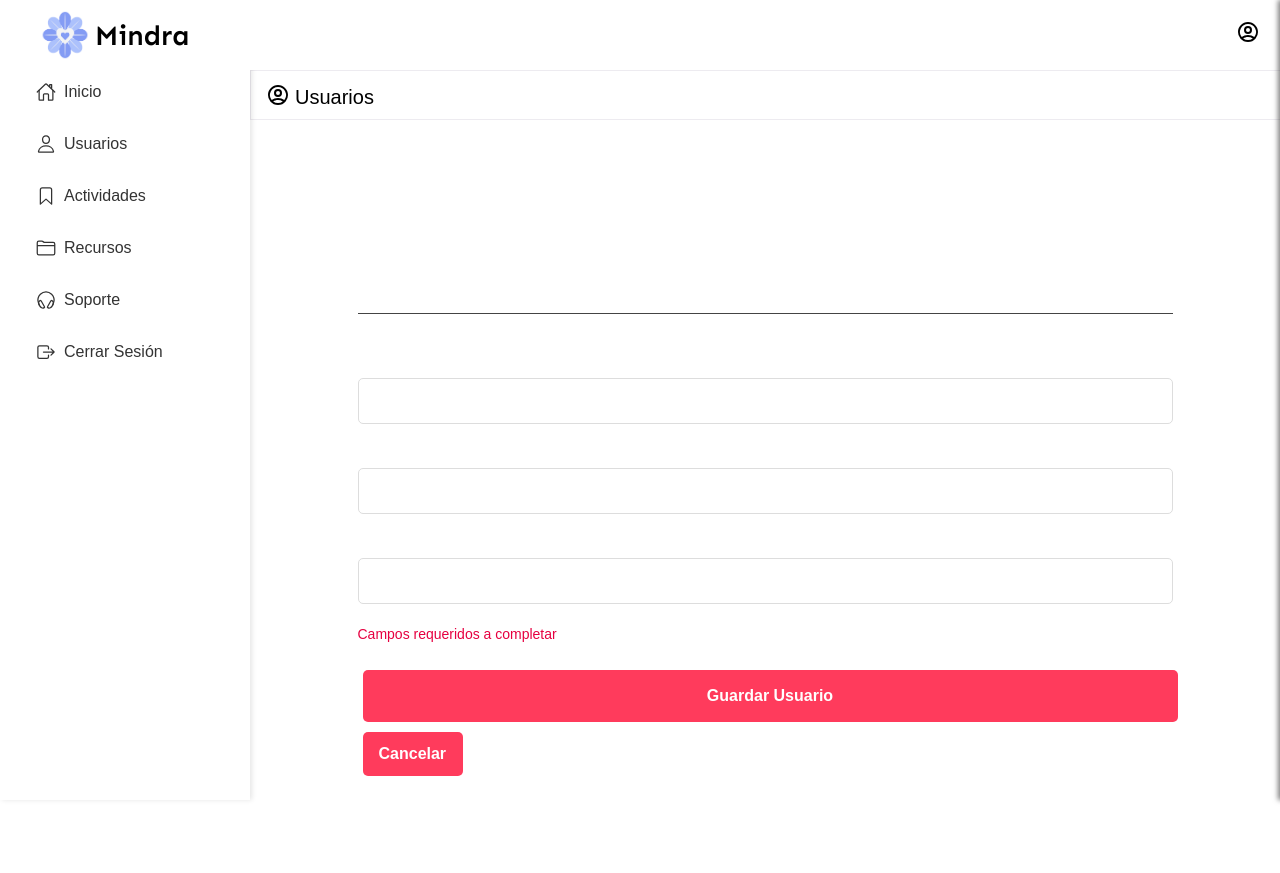
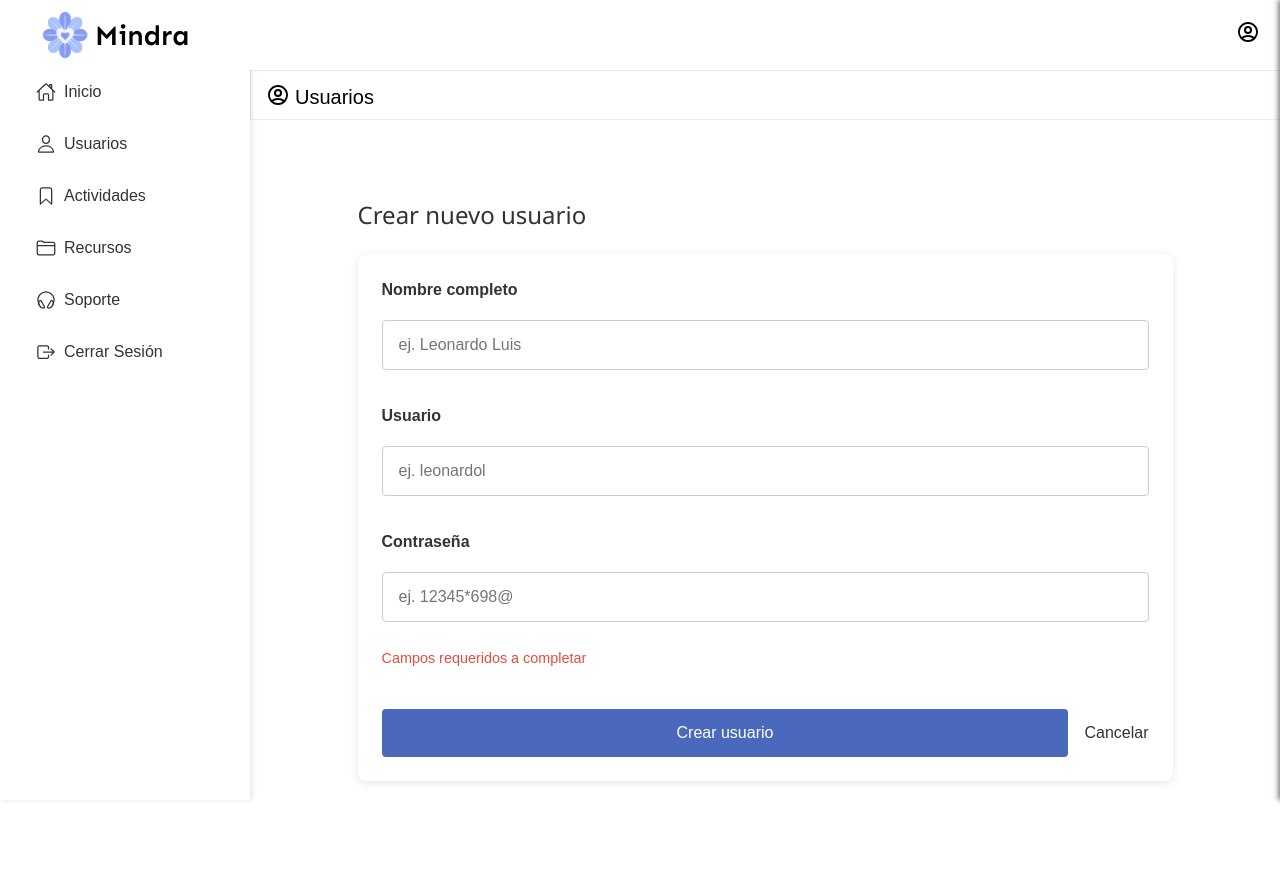
Before and after one commit to luisleon7677/-StressMonit_Project, a Flask app: page /crear_usuario in a window 1280 px wide. Before the commit the page ends 803 px from the top, so only its background shows below. Run offline with Flask 3, Linux system fonts and the light colour scheme; the visitor is signed in with stand-in values (Sample User, id 1).

Commit message:
Cambios Usuario-Editar-Crear

```diff
--- a/static/soporte.css
+++ b/static/soporte.css
@@ -30,10 +30,10 @@ body{
     color: white;
 }
 .accordion-item:first-of-type>.accordion-header .accordion-button{
-    background-color:#f04158;
+    background-color:#4A69BD;
 }
 [type=button]:not(:disabled), [type=reset]:not(:disabled), [type=submit]:not(:disabled), button:not(:disabled) {
-    background-color:#f04158;
+    background-color:#4A69BD;
 }
 
 .btn-soporte{
--- a/static/usuarios.css
+++ b/static/usuarios.css
@@ -1,348 +1,245 @@
-/* ---------------------------------------- */
-/* estilos para la vista de Usuarios        */
-/* ---------------------------------------- */
-
-/* Contenedor general */
+/* -------- Tema blanco + azul para Usuarios -------- */
 .usuarios-container {
-    width: 90%;
-    max-width: 1000px;
-    margin: 20px auto;
-    padding: 20px;
+  width: 90%;
+  max-width: 1000px;
+  margin: 2rem auto;
 }
 
-/* Título principal */
+/* Título con botón “Crear usuario” */
+.titulo-principal {
+  display: flex;
+  justify-content: space-between;
+  align-items: center;
+  margin-bottom: 1rem;
+}
 .titulo-principal h1 {
-    color: white;
-    font-size: 28px;
-    text-align: center;
-    margin-bottom: 30px;
+  color: #333;
+  font-size: 1.5rem;
+}
+.btn-agregar {
+  background-color: #4A69BD;
+  color: #fff;
+  padding: 0.5rem 1rem;
+  border-radius: 0.25rem;
+  text-decoration: none;
+  transition: background-color 0.2s;
+}
+.btn-agregar:hover {
+  background-color: #3B4F8A;
 }
 
-/* Tabla de usuarios */
+/* Card/Table */
 .tabla-container {
-    background-color: #1E1E1E;
-    padding: 20px;
-    border-radius: 10px;
-    box-shadow: 0 0 10px rgba(0, 0, 0, 0.5);
-    margin-bottom: 30px;
-    overflow-x: auto;
+  background: #fff;
+  border-radius: 0.5rem;
+  box-shadow: 0 2px 8px rgba(0,0,0,0.1);
+  overflow: hidden;
 }
 
+/* Tabla */
 .styled-table {
-    width: 100%;
-    border-collapse: collapse;
-    font-size: 16px;
-    color: white;
+  width:100%;
+  border-collapse:collapse;
+  color:#333;
+}
+.styled-table th,
+.styled-table td {
+  padding:0.75rem 1rem;
+  border-bottom:1px solid #dee2e6;
+}
+.styled-table th {
+  background:#f8f9fa;
+  color:#495057;
+  font-weight:600;
+}
+.styled-table tr:hover {
+  background:#f1f3f5;
 }
 
-.styled-table th, .styled-table td {
-    padding: 12px 15px;
-    border-bottom: 1px solid #444;
-    text-align: left;
+/* “v” en círculo azul */
+.btn-detalles-circle {
+  background:#4A69BD;
+  color:#fff;
+  width:32px; height:32px;
+  border:none;
+  border-radius:50%;
+  font-size:0.9rem;
+  cursor:pointer;
+  transition:background 0.2s;
+}
+.btn-detalles-circle:hover {
+  background:#3B4F8A;
 }
 
-.styled-table th {
-    background-color: #333;
-    color: white;
-    font-weight: bold;
+/* Botón de acciones: solo “…” sin marco visible */
+.actions-toggle {
+  background:none;
+  border:none;
+  color:#fff;
+  font-size:1.25rem;
+  line-height:1;
+  padding:0 0.5rem;
+  cursor:pointer;
+}
+.actions-toggle:focus {
+  box-shadow:none;
 }
 
-.styled-table tr:hover {
-    background-color: #2A2A2A;
+/* Dropdown container */
+.acciones-dropdown .dropdown-menu {
+  min-width: 8rem;
+}
+.acciones-dropdown .dropdown-item {
+  display:flex;
+  align-items:center;
+  color: #333;
+}
+.acciones-dropdown .dropdown-item i {
+  font-size:1rem;
+  margin-right:0.5rem;
 }
 
-/* Botones de acción en la tabla */
-.btn-editar {
-    background-color: #4A90E2;
-    color: white;
-    padding: 8px 28px;
-    border-radius: 5px;
-    text-decoration: none;
-    margin-right: 5px;
-    transition: background-color 0.3s;
+/* “Eliminar” como texto rojo */
+.acciones-dropdown .delete-item {
+  color:#4A69BD;
+  background:none;
+  border:none;
+  width:100%;
+  text-align:left;
+  padding:0.25rem 1rem;
+  cursor:pointer;
 }
-.btn-editar:hover {
-    background-color: #357ABD;
+.acciones-dropdown .delete-item:hover {
+  background:rgba(231,76,60,0.1);
 }
 
-.btn-eliminar {
-    background-color: #FF3B5C;
-    color: white;
-    padding: 8px 12px;
-    border-radius: 5px;
-    text-decoration: none;
-    transition: background-color 0.3s;
-    width: 90px;
+/* Paginación */
+.page-link-custom {
+  color:#495057;
+  background:#fff;
+  border:1px solid #dee2e6;
+  margin:0 0.25rem;
+  padding:0.25rem 0.5rem;
 }
-.btn-eliminar:hover {
-    background-color: #E60040;
+.page-link-custom:hover {
+  background:#e9ecef;
+}
+.page-item.active .page-link-custom {
+  background:#4A69BD;
+  color:#fff;
+  border-color:#4A69BD;
 }
 
-/* Separador */
-.separador {
-    height: 1px;
-    background-color: #444;
-    margin: 30px 0;
-    width: 100%;
+/* Centrar */
+.text-center {
+  text-align:center !important;
 }
 
 
+/* Hacemos que el botón de acciones sea solo tres puntos */
+.actions-toggle {
+  background: none !important;    /* sin fondo */
+  border: none !important;        /* sin borde */
+  color: #4A69BD !important;      /* texto azul */
+  font-size: 1.25rem;
+  line-height: 1;
+  padding: 0 0.5rem;
+  cursor: pointer;
+}
+/* Eliminamos el caret que Bootstrap pone con ::after */
+.actions-toggle::after {
+  display: none !important;
+}
 
-.btn-agregar {
-    flex: 1;
-    background-color: #FF3B5C;
-    color: white;
-    padding: 14px 20px;
-    border: none;
-    border-radius: 5px;
-    cursor: pointer;
-    font-size: 16px;
-    font-weight: bold;
-    text-align: center;
-    text-decoration: none;
-    transition: background-color 0.3s;
-}
-.btn-agregar:hover {
-    background-color: #E60040;
+/* Aseguramos que al hacer focus no salga outline feo */
+.actions-toggle:focus {
+  outline: none;
+  box-shadow: none !important;
 }
 
 
+/* ─── Estilos para “Crear nuevo usuario” ─── */
 
-
-/* --- Ajustes para la numeración interna --- */
-.styled-table th:first-child,
-.styled-table td:first-child {
-  width: 40px;
-  text-align: center;
+.form-create-user {
+  display: flex;
+  flex-direction: column;
+  gap: 1.5rem;
+  background: #fff;
+  padding: 1.5rem;
+  border-radius: 0.5rem;
+  box-shadow: 0 2px 8px rgba(0,0,0,0.1);
 }
 
-/* ---------- Conteo lateral de usuarios ---------- */
-.usuarios-content {
+.form-row {
   display: flex;
-  align-items: flex-start;
-  gap: 20px;
+  gap: 1rem;
 }
 
-.usuarios-list {
+.form-group {
   flex: 1;
+  display: flex;
+  flex-direction: column;
 }
 
-.usuarios-count-bar {
-  width: 60px;
-  background-color: #1E1E1E;
-  padding: 10px;
-  border-radius: 10px;
-  box-shadow: 0 0 10px rgba(0, 0, 0, 0.5);
+.form-group label {
+  margin-bottom: 0.5rem;
+  color: #333;
+  font-weight: 600;
 }
 
-.usuarios-count-bar h3 {
-  color: white;
-  text-align: center;
-  margin-bottom: 10px;
-  font-size: 18px;
+.form-group input {
+  padding: 0.75rem 1rem;
+  border: 1px solid #ccc;
+  border-radius: 0.25rem;
+  font-size: 1rem;
+  color: #333;
 }
 
-.usuarios-count-bar ul {
-  list-style: none;
-  margin: 0;
-  padding: 0;
+#mensaje-error {
+  color: #E74C3C;
+  font-size: 0.9rem;
+  margin-top: -0.5rem;
 }
 
-.usuarios-count-bar li {
-  color: white;
-  text-align: center;
-  margin: 5px 0;
-  padding: 4px 0;
-  border-bottom: 1px solid #444;
+.form-actions {
+  display: flex;
+  align-items: center;
+  gap: 1rem;
 }
 
-
-
-
-
-/* --- Centrado completo de la fila de detalles --- */
-/* Aseguramos que el <td> que contiene la subtabla ocupe todo el ancho
-   y centre su contenido */
-.details-row td {
-  background-color: #1A1A1A;  /* opcional: fondo un poco distinto */
-  padding: 0;                 /* quitamos padding extra */
-  text-align: center;         /* centro horizontal */
-  vertical-align: middle;     /* centro vertical */
+.btn-primary {
+  background-color: #4A69BD;
+  color: #fff;
+  padding: 0.75rem 1.5rem;
+  border: none;
+  border-radius: 0.25rem;
+  font-size: 1rem;
+  cursor: pointer;
+  transition: background 0.2s;
 }
 
-/* La propia subtabla, centrada y con ancho cómodo */
-.details-row td > table {
-  width: 80%;                 /* ajusta este % a tu gusto */
-  margin: 0 auto;             /* centra la tabla */
-  border-collapse: collapse;
+.btn-primary:disabled {
+  background-color: #4A69BD;
+  cursor: not-allowed;
 }
 
-/* Celdas y encabezados de la subtabla, centrados */
-.details-row th,
-.details-row td {
-  text-align: center;         /* centro horizontal */
-  vertical-align: middle;     /* centro vertical */
-  padding: 10px 5px;          /* algo de espacio interior */
+.btn-primary:hover:not(:disabled) {
+  background-color: #3B4F8A;
 }
 
-/* Opcional: dar contraste a cada fila */
-.details-row tbody tr:nth-child(even) td {
-  background-color: #252525;
+.link-cancel {
+  color: #333;
+  text-decoration: none;
+  font-size: 1rem;
 }
 
-
-
-/* botón de desplegable */
-.btn-detalles {
-  background-color: #4A90E2;
-  color: white;
-  padding: 6px 12px;
-  border: none;
-  border-radius: 5px;
-  cursor: pointer;
-}
-.btn-detalles:hover {
-  background-color: #357ABD;
+.link-cancel:hover {
+  text-decoration: underline;
 }
 
-/* Ajuste de colspan en la fila de detalle si cambias columnas */
-.styled-table td[colspan] {
-  padding: 0;
-  background: #2A2A2A;
+/* Responsive: en móvil, cada “form-row” pasa a bloque */
+@media (max-width: 600px) {
+  .form-row {
+    flex-direction: column;
+  }
 }
-
-.btn-detalles-circle {
-  background-color: #4A90E2;    /* mismo color azul */
-  color: white;
-  width: 32px;                  /* tamaño de círculo */
-  height: 32px;
-  border: none;
-  border-radius: 50%;           /* círculo */
-  display: flex;
-  align-items: center;
-  justify-content: center;
-  font-size: 16px;
-  cursor: pointer;
-  transition: background-color 0.3s;
-}
-
-.btn-detalles-circle:hover {
-  background-color: #357ABD;    /* hover ligeramente más oscuro */
-}
-
-/*–– Centro horizontal del botón circular ––*/
-.btn-detalles-circle {
-  /* Auto márgenes en inline-axis para centrar */
-  margin: 0 auto;
-}
-
-/*–– Asegúrate de que el <td> no fuerce otro alineamiento ––*/
-.styled-table td {
-  /* Sobrescribe cualquier text-align heredado */
-  text-align: left;
-}
-.styled-table td:nth-child(7) {
-  /* Columna 7 es la de “Actividades” */
-  text-align: center;
-}
-
-
-/* — Centrado “verdadero” de la sub-tabla de detalle — */
-.details-row td {
-  text-align: center;      /* padre centra todo */
-  padding: 16px 0;          /* espacio arriba/abajo */
-}
-
-/* Hacemos que la tabla interior sea inline-table para que el text-align la centre */
-.details-row td > table {
-  display: inline-table;
-  width: 70%;               /* ajusta al % que quieras */
-  table-layout: auto;       /* ancho automático de columnas */
-}
-
-/* Aseguramos que celdas y encabezados queden centrados */
-.details-row th,
-.details-row td {
-  text-align: center;
-  vertical-align: middle;
-  padding: 8px 12px;}
-/*botnoes de la paginacion de las tablas*/
- /* Estilos personalizados opcionales */
- .page-link-custom {   /* Boton desactivado */
-    color: black;
-    background-color: #ffffff;
-    border: 1px solid #dee2e6;
-    border: #f04158;
-  }
-
-  .page-link-custom:hover {
-    background-color: rgba(240, 65, 88, 0.90);
-    color:#1E1E1E
-  }
-
-  .active .page-link-custom {
-    background-color: white; /* Boton activo */
-    color: black;
-    border-color: black;
-    transform: scale(1.10);
-    transition: transform 0.2s ease;
-  }
-  .nav-pagination{
-    margin-top: 20px;
-  }
-
-  /* 1) Alineamos el botón “Agregar” a la izquierda */
-.usuarios-container .botones-container {
-  text-align: left;
-  margin-top: 20px;   /* separa de la tabla */
-}
-
-.acciones-cell {
-  display: flex;
-  justify-content: center;
-  align-items: center;
-  gap: 10px;           /* espacio entre botones */
-}
-
-/* 2) Unificamos tamaño y espaciado de los botones de acción */
-.usuarios-container .btn-editar,
-.usuarios-container .btn-eliminar {
-  display: inline-block;
-  min-width: 100px;    /* mismo ancho mínimo */
-  padding: 10px 16px;  /* mismo padding */
-  font-size: 16px;
-  font-weight: bold;
-  border-radius: 5px;
-  transition: background-color 0.3s;
-}
-
-/* 3) Quitamos cualquier width fija previa en btn-eliminar */
-.usuarios-container .btn-eliminar {
-  width: auto !important;
-}
-
-/* 4) Colores e hover (puedes dejarlos iguales a los que ya tienes) */
-.usuarios-container .btn-editar {
-  background-color: #FF3B5C;
-  color: white;
-}
-.usuarios-container .btn-editar:hover {
-  background-color: #FF3B5C;
-}
-
-.usuarios-container .btn-eliminar {
-  background-color: #FF3B5C;
-  color: white;
-}
-.usuarios-container .btn-eliminar:hover {
-  background-color: #E60040;
-}
-
-
-
-/* Responsive */
-@media (max-width: 768px) {
-    .botones-container {
-        flex-direction: column;
-    }
-}
--- a/templates/crear_usuario.html
+++ b/templates/crear_usuario.html
@@ -1,65 +1,65 @@
 {% extends "base.html" %}
-
 {% block content %}
 <link rel="stylesheet" href="/static/usuarios.css">
+<link rel="stylesheet" href="/static/create_usuario.css"><!-- si lo pones aparte -->
 
 <div class="usuarios-container">
   <div class="titulo-principal">
-    <h1>Crear Nuevo Usuario</h1>
+    <h1>Crear nuevo usuario</h1>
   </div>
 
-  <div class="separador"></div>
+  <form id="create-user-form" class="form-create-user"
+        method="POST" action="{{ url_for('crear_usuario_route') }}">
 
-  <div class="formulario-container">
-    <form id="create-user-form" method="POST" action="{{ url_for('crear_usuario_route') }}">
-      <div class="form-group">
-        <label for="nombre">Nombre completo:</label>
-        <input type="text" id="nombre" name="nombre" required>
-      </div>
-      <div class="form-group">
-        <label for="username">Usuario:</label>
-        <input type="text" id="username" name="username" required>
-      </div>
-      <div class="form-group">
-        <label for="password">Contraseña:</label>
-        <input type="password" id="password" name="password" required>
-      </div>
+    <!-- Nombre completo -->
+    <div class="form-group">
+      <label for="nombre">Nombre completo</label>
+      <input type="text" id="nombre" name="nombre"
+             placeholder="ej. Leonardo Luis" required>
+    </div>
 
-      <p id="mensaje-error" style="display:none; color:#E60040; margin-top:10px;"></p>
+    <!-- Usuario -->
+    <div class="form-group">
+      <label for="username">Usuario</label>
+      <input type="text" id="username" name="username"
+             placeholder="ej. leonardol" required>
+    </div>
 
-      <div class="botones-container">
-        <button type="submit" id="btn-submit" class="btn-agregar">Guardar Usuario</button>
-        <a href="{{ url_for('usuarios') }}" class="btn-eliminar">Cancelar</a>
-      </div>
-    </form>
-  </div>
+    <!-- Contraseña -->
+    <div class="form-group">
+      <label for="password">Contraseña</label>
+      <input type="password" id="password" name="password"
+             placeholder="ej. 12345*698@" required>
+    </div>
+
+    <!-- Mensaje de error -->
+    <p id="mensaje-error"></p>
+
+    <!-- Botones -->
+    <div class="form-actions">
+      <button type="submit" class="btn-primary">Crear usuario</button>
+      <a href="{{ url_for('usuarios') }}" class="link-cancel">Cancelar</a>
+    </div>
+  </form>
 </div>
 
 <script>
-document.addEventListener('DOMContentLoaded', function() {
-  const nombreInput   = document.getElementById('nombre');
-  const usernameInput = document.getElementById('username');
-  const passwordInput = document.getElementById('password');
-  const submitBtn     = document.getElementById('btn-submit');
-  const mensaje       = document.getElementById('mensaje-error');
+document.addEventListener('DOMContentLoaded', () => {
+  const inputs = [
+    document.getElementById('nombre'),
+    document.getElementById('username'),
+    document.getElementById('password')
+  ];
+  const btn = document.querySelector('.btn-primary');
+  const msg = document.getElementById('mensaje-error');
 
   function validar() {
-    let error = '';
-    if (!nombreInput.value.trim() || !usernameInput.value.trim() || !passwordInput.value.trim()) {
-      error = 'Campos requeridos a completar';
-    }
-    submitBtn.disabled = !!error;
-    if (error) {
-      mensaje.textContent = error;
-      mensaje.style.display = 'block';
-    } else {
-      mensaje.style.display = 'none';
-    }
+    const faltan = inputs.some(i => !i.value.trim());
+    btn.disabled = faltan;
+    msg.textContent = faltan ? 'Campos requeridos a completar' : '';
   }
 
-  [nombreInput, usernameInput, passwordInput].forEach(el =>
-    el.addEventListener('input', validar)
-  );
+  inputs.forEach(i => i.addEventListener('input', validar));
   validar();
 });
 </script>
```
Also changed, not shown: templates/editar_usuario.html (+39 -23 lines), templates/usuarios.html (+50 -57 lines).
